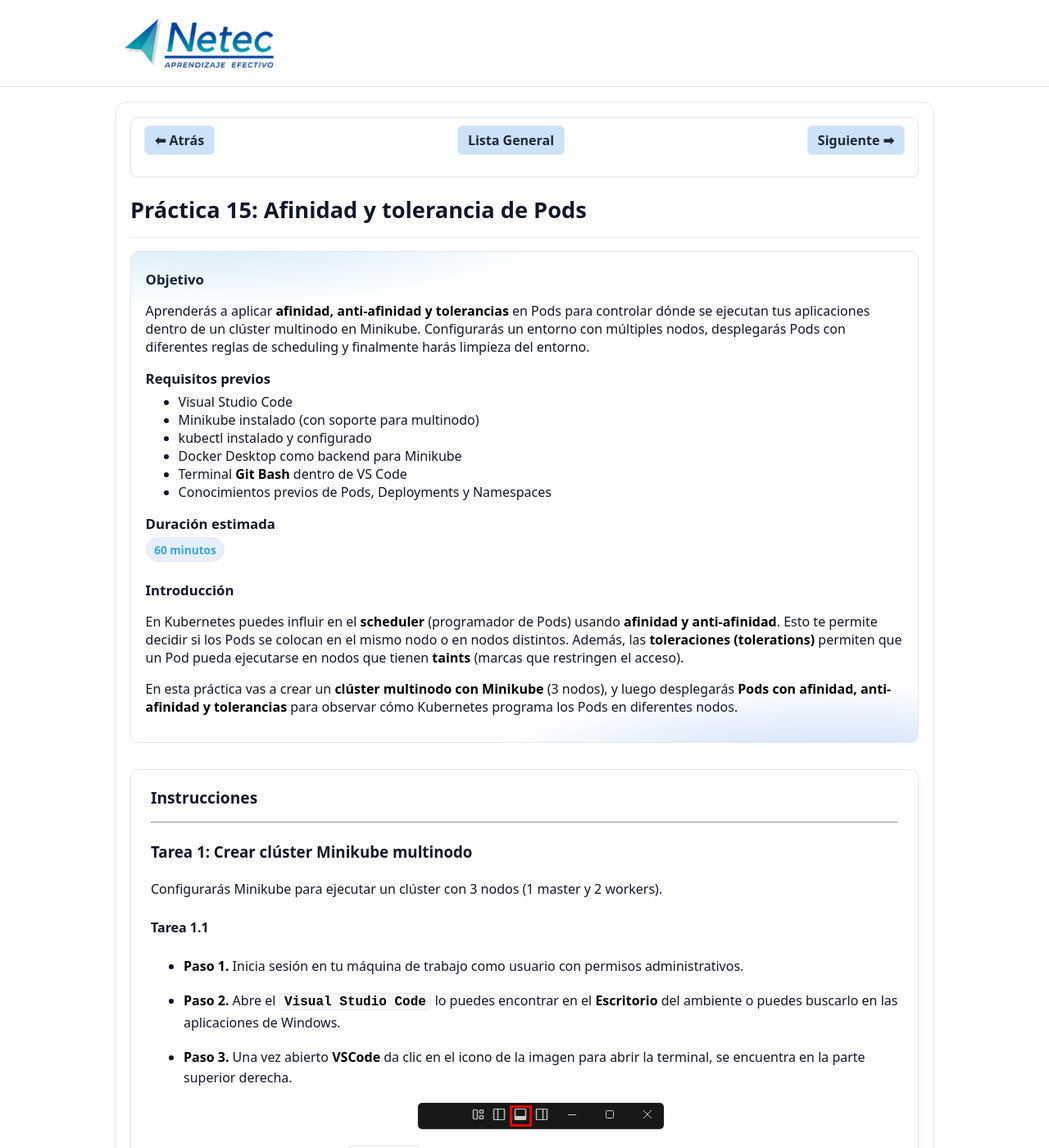
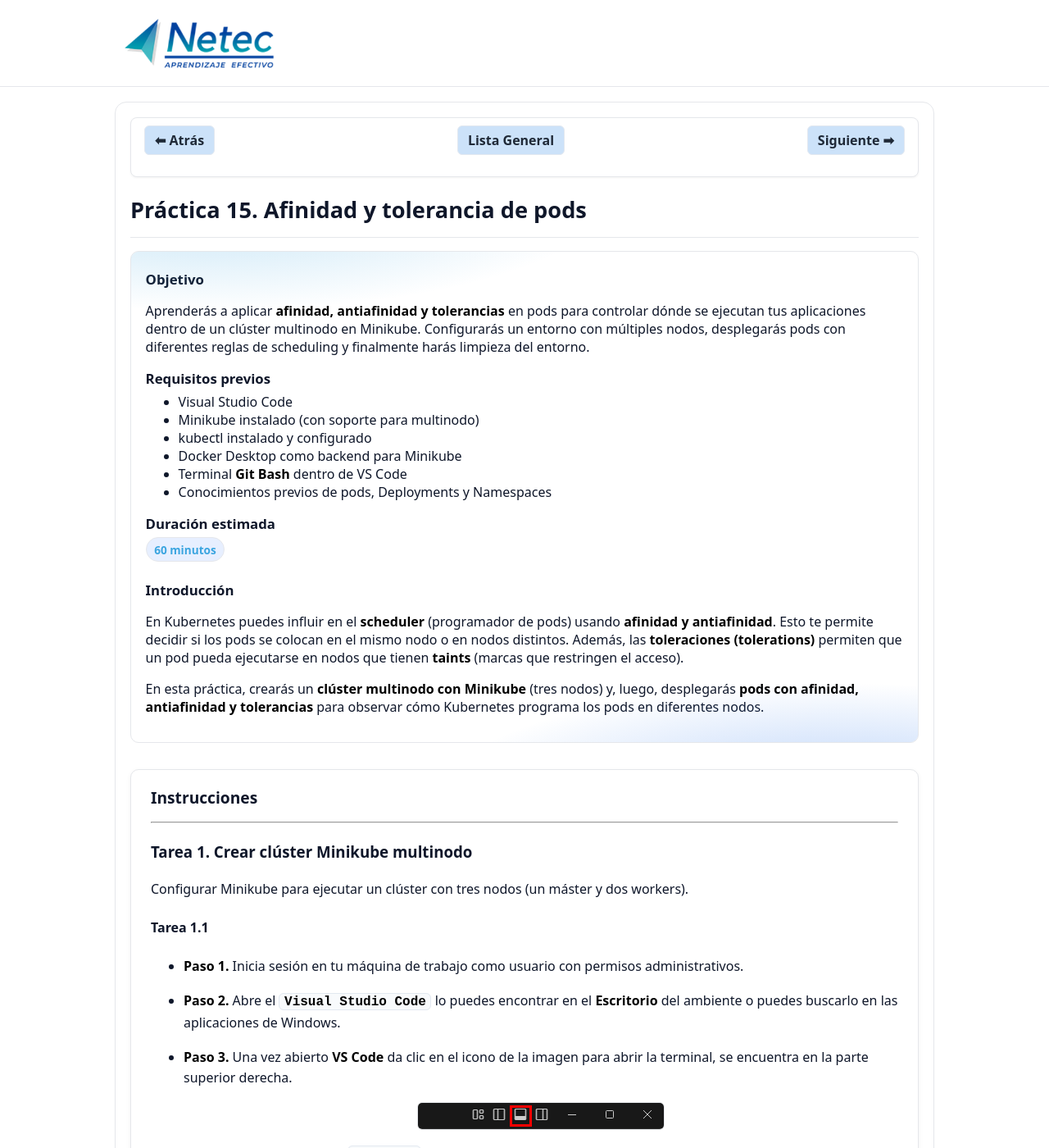
Before and after one commit to Netec-Mx/Custom_NETEC_DOCK_KUB_ESP, a Jekyll site: the page built from labs/capitulo15/lab15.md, in a window 1280 px wide and 1400 px high. Shown: the whole window at 82% size. Built offline with Jekyll 4.4.1, drawn with Linux system fonts in a browser that asks for light colours; some of the changed text lies outside the part shown.

Commit message:
Update lab15.md

````diff
--- a/labs/capitulo15/lab15.md
+++ b/labs/capitulo15/lab15.md
@@ -1,32 +1,32 @@
 ---
 layout: lab
-title: "Práctica 15: Afinidad y tolerancia de Pods"
+title: "Práctica 15. Afinidad y tolerancia de pods"
 permalink: /capitulo15/lab15/
 images_base: /labs/capitulo15/img
 duration: "60 minutos"
 objective:
-  - Aprenderás a aplicar **afinidad, anti-afinidad y tolerancias** en Pods para controlar dónde se ejecutan tus aplicaciones dentro de un clúster multinodo en Minikube. Configurarás un entorno con múltiples nodos, desplegarás Pods con diferentes reglas de scheduling y finalmente harás limpieza del entorno.
+  - Aprenderás a aplicar **afinidad, antiafinidad y tolerancias** en pods para controlar dónde se ejecutan tus aplicaciones dentro de un clúster multinodo en Minikube. Configurarás un entorno con múltiples nodos, desplegarás pods con diferentes reglas de scheduling y finalmente harás limpieza del entorno.
 prerequisites:
   - Visual Studio Code
   - Minikube instalado (con soporte para multinodo)
   - kubectl instalado y configurado
   - Docker Desktop como backend para Minikube
   - Terminal **Git Bash** dentro de VS Code
-  - Conocimientos previos de Pods, Deployments y Namespaces
+  - Conocimientos previos de pods, Deployments y Namespaces
 introduction: |
-  En Kubernetes puedes influir en el **scheduler** (programador de Pods) usando **afinidad y anti-afinidad**. Esto te permite decidir si los Pods se colocan en el mismo nodo o en nodos distintos. Además, las **toleraciones (tolerations)** permiten que un Pod pueda ejecutarse en nodos que tienen **taints** (marcas que restringen el acceso).
+  En Kubernetes puedes influir en el **scheduler** (programador de pods) usando **afinidad y antiafinidad**. Esto te permite decidir si los pods se colocan en el mismo nodo o en nodos distintos. Además, las **toleraciones (tolerations)** permiten que un pod pueda ejecutarse en nodos que tienen **taints** (marcas que restringen el acceso).
 
-  En esta práctica vas a crear un **clúster multinodo con Minikube** (3 nodos), y luego desplegarás **Pods con afinidad, anti-afinidad y tolerancias** para observar cómo Kubernetes programa los Pods en diferentes nodos.
+  En esta práctica, crearás un **clúster multinodo con Minikube** (tres nodos) y, luego, desplegarás **pods con afinidad, antiafinidad y tolerancias** para observar cómo Kubernetes programa los pods en diferentes nodos.
 slug: lab15
 lab_number: 15
 final_result: >
-  Has aprendido a crear un clúster multinodo con Minikube y aplicar **afinidad, anti-afinidad y toleraciones** en Pods y Deployments. Además, validaste cómo afectan al scheduling y realizaste una limpieza completa del entorno.
+  Has aprendido a crear un clúster multinodo con Minikube y aplicar **afinidad, antiafinidad y toleraciones** en pods y Deployments. Además, validaste cómo afectan al scheduling y realizaste una limpieza completa del entorno.
 notes:
-  - Siempre valida etiquetas y taints antes de aplicar Pods.
-  - Usa `kubectl describe pod` y `kubectl describe node` para analizar por qué un Pod se programa en cierto nodo.
+  - Siempre valida etiquetas y taints antes de aplicar pods.
+  - Usa `kubectl describe pod` y `kubectl describe node` para analizar por qué un pod se programa en cierto nodo.
   - En entornos productivos se recomienda combinar afinidad/tolerancia con **zonas y regiones** para alta disponibilidad.
 references:
-  - text: Afinidad y anti-afinidad
+  - text: Afinidad y antiafinidad
     url: https://kubernetes.io/docs/concepts/scheduling-eviction/assign-pod-node/#affinity-and-anti-affinity
   - text: Taints y tolerations
     url: https://kubernetes.io/docs/concepts/scheduling-eviction/taint-and-toleration/
@@ -41,9 +41,9 @@ next: /capitulo16/lab16/
 
 ---
 
-### Tarea 1: Crear clúster Minikube multinodo
+### Tarea 1. Crear clúster Minikube multinodo
 
-Configurarás Minikube para ejecutar un clúster con 3 nodos (1 master y 2 workers).
+Configurar Minikube para ejecutar un clúster con tres nodos (un máster y dos workers).
 
 #### Tarea 1.1
 
@@ -51,7 +51,7 @@ Configurarás Minikube para ejecutar un clúster con 3 nodos (1 master y 2 worke
 
 - **Paso 2.** Abre el **`Visual Studio Code`** lo puedes encontrar en el **Escritorio** del ambiente o puedes buscarlo en las aplicaciones de Windows.
 
-- **Paso 3.** Una vez abierto **VSCode** da clic en el icono de la imagen para abrir la terminal, se encuentra en la parte superior derecha.
+- **Paso 3.** Una vez abierto **VS Code** da clic en el icono de la imagen para abrir la terminal, se encuentra en la parte superior derecha.
 
   ![micint]({{ page.images_base | relative_url }}/1.png)
 
@@ -59,19 +59,19 @@ Configurarás Minikube para ejecutar un clúster con 3 nodos (1 master y 2 worke
 
   ![micint]({{ page.images_base | relative_url }}/2.png)
 
-- **Paso 5.** Asegurate de estar dentro de la carpeta del curso llamada **dockerlabs** en la terminal de **VSCode**:
+- **Paso 5.** Asegúrate de estar dentro de la carpeta del curso llamada **dockerlabs** en la terminal de **VS Code**.
 
-  > **NOTA:** Si te quedaste en el directorio de una práctica, usa **`cd ..`** para volver a la raíz de laboratorios.
+  > **Nota.** Si te quedaste en el directorio de una práctica, usa **`cd ..`** para volver a la raíz de laboratorios.
   {: .lab-note .info .compact}
 
   ![micint]({{ page.images_base | relative_url }}/3.png)
 
-- **Paso 6.** Primero ejecuta el siguiente comando para iniciar un clúster multinodo de Minikube:
+- **Paso 6.** Primero, ejecuta el siguiente comando para iniciar un clúster multinodo de Minikube:
 
-  > **NOTA:** Tener **múltiples nodos** te permitirá comprobar cómo funcionan afinidad y anti-afinidad en un escenario más realista.
+  > **Nota.** Tener **múltiples nodos** te permitirá comprobar cómo funcionan la afinidad y la antiafinidad en un escenario más realista.
   {: .lab-note .info .compact}
 
-  > **IMPORTANTE:** Puede Tardar alrededor de **5 minutos** espera la creación antes de continuar.
+  > **Importante.** Puede tardar alrededor de **cinco minutos**. Espera la creación antes de continuar.
   {: .lab-note .important .compact}
 
   ```bash
@@ -82,7 +82,7 @@ Configurarás Minikube para ejecutar un clúster con 3 nodos (1 master y 2 worke
 
 - **Paso 7.** Ya creado el cluster multinodo puedes verificar los nodos creados con el siguiente comando.:
 
-  > **NOTA:** Debes ver al menos 3 nodos: `multinodo`, `multinodo-m02`, `multinodo-m03`.
+  > **Nota.** Debes ver al menos 3 nodos: `multinodo`, `multinodo-m02`, `multinodo-m03`.
   {: .lab-note .info .compact}
 
   ```bash
@@ -97,31 +97,31 @@ Configurarás Minikube para ejecutar un clúster con 3 nodos (1 master y 2 worke
 
 ---
 
-### Tarea 2: Crear la estructura del proyecto
+### Tarea 2. Crear la estructura del proyecto
 
-Organizarás todos los manifiestos de esta práctica en una carpeta propia.
+Organizar todos los manifiestos de esta práctica en una carpeta propia.
 
 #### Tarea 2.1
 
 - **Paso 8.** Crea el directorio para trabajar en la **práctica**:
 
-  > **NOTA:** Aislar cada práctica evita colisiones de archivos y facilita montar rutas con precisión.
+  > **Nota.** Aislar cada práctica evita colisiones de archivos y facilita montar rutas con precisión.
   {: .lab-note .info .compact}
 
   ```bash
   mkdir lab15-k8safitol && cd lab15-k8safitol
   ```
 
-- **Paso 9.** Valida en el **Explorador** de archivos dentro de VSCode que se haya creado el directorio:
+- **Paso 9.** Valida en el **Explorador** de archivos, dentro de VS Code, que se haya creado el directorio.
 
-  > **NOTA:** Mantener cada práctica en su carpeta evita confusiones y facilita limpieza/versionado.
+  > **Nota.** Mantener cada práctica en su carpeta evita confusiones y facilita la limpieza o el versionado.
   {: .lab-note .info .compact}
 
   ![micint]({{ page.images_base | relative_url }}/6.png)
 
 - **Paso 10.** Crea la estructura base de directorios y archivos vacíos.
 
-  > **NOTA:** Separar manifiestos hace que sea más fácil probar y entender cada caso por separado.
+  > **Nota.** Separar manifiestos hace que sea más fácil probar y entender cada caso por separado.
   {: .lab-note .info .compact}
 
   ```text
@@ -205,7 +205,7 @@ Crearás un Pod que **solo se ejecute en nodos etiquetados**.
       image: nginx:1.25
   ```
 
-- **Paso 16.** Aplica el manifiesto del pod, escribe el siguiente comando.
+- **Paso 16.** Aplica el manifiesto del pod. Escribe el siguiente comando.
 
   ```bash
   kubectl apply -f k8s/pod-afinidad.yaml
@@ -213,7 +213,7 @@ Crearás un Pod que **solo se ejecute en nodos etiquetados**.
 
 - **Paso 17.** Verifica que en efecto el pod se haya creado en ese nodo gracias a la afinidad configurada.
 
-  > **NOTA:** Si verificaste muy rapido espera unos segundos y vuelve a ejecutar el comando.
+  > **Nota.** Si verificaste muy rapido espera unos segundos y vuelve a ejecutar el comando.
   {: .lab-note .info .compact}
 
   ```bash
@@ -228,15 +228,15 @@ Crearás un Pod que **solo se ejecute en nodos etiquetados**.
 
 ---
 
-### Tarea 4: Aplicar anti-afinidad de Pods
+### Tarea 4. Aplicar antiafinidad de pods
 
-Crearás Pods que **eviten ejecutarse en el mismo nodo**.
+Crear pods que **eviten ejecutarse en el mismo nodo**.
 
 #### Tarea 4.1
 
-- **Paso 18.** dentro del archivo `k8s/pod-antiafinidad.yaml` guarda la siguiente configuracipón:
+- **Paso 18.** Dentro del archivo `k8s/pod-antiafinidad.yaml`, guarda la siguiente configuración.
 
-  > **NOTA:** Si despliegas múltiples Pods con `app=demo`, se distribuirán en nodos distintos gracias al `topologyKey` (linea 17).
+  > **Nota.** Si despliegas múltiples pods con `app=demo`, se distribuirán en nodos distintos gracias al `topologyKey` (línea 17).
   {: .lab-note .info .compact}
 
   ```yaml
@@ -262,15 +262,15 @@ Crearás Pods que **eviten ejecutarse en el mismo nodo**.
       image: nginx:1.25
   ```
 
-- **Paso 19.** Aplica el manifiesto del pod, escribe el siguiente comando.
+- **Paso 19.** Aplica el manifiesto del pod. Escribe el siguiente comando.
 
   ```bash
   kubectl apply -f k8s/pod-antiafinidad.yaml
   ```
 
-- **Paso 20.** Ahora observa en que nodo aterrizo el pod.
+- **Paso 20.** Ahora, observa en que nodo aterrizo el pod.
 
-  > **NOTA:** Si verificaste muy rapido espera unos segundos y vuelve a ejecutar el comando.
+  > **Nota.** Si verificaste muy rapido espera unos segundos y vuelve a ejecutar el comando.
   {: .lab-note .info .compact}
 
   ```bash
@@ -279,9 +279,9 @@ Crearás Pods que **eviten ejecutarse en el mismo nodo**.
 
   ![micint]({{ page.images_base | relative_url }}/11.png)
 
-- **Paso 21.** Crea un segundo Pod con la misma etiqueta `(app=demo)`.
+- **Paso 21.** Crea un segundo pod con la misma etiqueta `(app=demo)`.
 
-  > **NOTA:** En caso de que solo se tenga 1 nodo, el **segundo pod** quedará `Pending` porque no puede convivir con otro **app=demo** en el mismo hostname.
+  > **Nota.** En caso de que solo se tenga 1 nodo, el **segundo pod** quedará `Pending` porque no puede convivir con otro **app=demo** en el mismo hostname.
   {: .lab-note .info .compact}
 
   ```bash
@@ -304,17 +304,17 @@ Crearás Pods que **eviten ejecutarse en el mismo nodo**.
 
 ---
 
-### Tarea 5: Usar toleraciones con taints
+### Tarea 5. Usar toleraciones con taints
 
-Vas a marcar (taint) un nodo para que no acepte Pods normales, y luego crearás un Pod con una tolerancia que le permita ejecutarse ahí. Esto asegura que solo workloads autorizados usen nodos dedicados.
+Marcar (taint) un nodo para que no acepte pods normales y, luego, crear un pod con una tolerancia que le permita ejecutarse ahí. Esto asegura que solo workloads autorizados usen nodos dedicados.
 
-#### Tarea 5.1 - Aplicar el taint
+#### Tarea 5.1. Aplicar el taint
 
 - **Paso 22.** Aplica un taint en el nodo `multinodo-m03`:
 
-  > **NOTA:**
+  > **Notas**
     - `uso=dedicado:` clave/valor de taint.
-    - `NoSchedule:` ningún Pod sin tolerancia podrá programarse en este nodo.
+    - `NoSchedule:` ningún pod sin tolerancia podrá programarse en este nodo.
   {: .lab-note .info .compact}
 
   ```bash
@@ -331,11 +331,11 @@ Vas a marcar (taint) un nodo para que no acepte Pods normales, y luego crearás
 
   ![micint]({{ page.images_base | relative_url }}/21.png)
 
-#### Tarea 5.2 - Crear Pod con tolerancia
+#### Tarea 5.2. Crear pod con tolerancia
 
-- **Paso 24.** Define la siguiente configuración en el archivo `k8s/pod-tolerancia.yaml`:
+- **Paso 24.** Define la siguiente configuración en el archivo `k8s/pod-tolerancia.yaml`.
 
-  > **NOTA:** Sin la tolerancia, el Pod no podría ejecutarse en `multinodo-m03`. Con ella, se programa correctamente en ese nodo.
+  > **Nota.** Sin la tolerancia, el pod no podría ejecutarse en `multinodo-m03`. Con ella, se programa correctamente en ese nodo.
   {: .lab-note .info .compact}
 
   ```yaml
@@ -360,9 +360,9 @@ Vas a marcar (taint) un nodo para que no acepte Pods normales, y luego crearás
   kubectl apply -f k8s/pod-tolerancia.yaml
   ```
 
-- **Paso 26.** Verifica que el Pod corra en el nodo taintado
+- **Paso 26.** Verifica que el pod corra en el nodo taintado
 
-  > **NOTA:** La columna `NODE` debe mostrar `multinodo-m03`.
+  > **Nota.** La columna `NODE` debe mostrar `multinodo-m03`.
   {: .lab-note .info .compact}
 
   ```bash
@@ -371,9 +371,9 @@ Vas a marcar (taint) un nodo para que no acepte Pods normales, y luego crearás
 
   ![micint]({{ page.images_base | relative_url }}/15.png)
 
-- **Paso 27.** Verifica que otro **Pod** sin tolerancia se queda en **Pending**
+- **Paso 27.** Verifica que otro **pod** sin tolerancia se queda en **Pending**
 
-  > **NOTA:** En este caso el pod sin toleración fue asignado a `multinodo-02`. Pero dependiendo de la configuración verás un evento tipo **failedScheduling** con mensaje indicando que el nodo tiene taints no tolerados.
+  > **Nota.** En este caso, el pod sin toleración fue asignado a `multinodo-02`. Pero dependiendo de la configuración verás un evento tipo **failedScheduling** con mensaje indicando que el nodo tiene taints no tolerados.
   {: .lab-note .info .compact}
 
   ```bash
@@ -456,7 +456,7 @@ Harás un Deployment con réplicas que usen reglas de afinidad y tolerancia al m
           value: "dedicado"
           effect: "NoSchedule"
 
-        # 2) Afinidad a nivel de nodo (preferida) para "atraer" pods al nodo etiquetado
+        # 2) Afinidad a nivel de nodo (preferida) para "atraer" pods al nodo etiquetado.
         affinity:
           nodeAffinity:
             preferredDuringSchedulingIgnoredDuringExecution:
@@ -467,7 +467,7 @@ Harás un Deployment con réplicas que usen reglas de afinidad y tolerancia al m
                   operator: In
                   values: ["dedicado"]
 
-          # 3) Anti-afinidad entre pods (preferida) para no amontonarse en el mismo nodo
+          # 3) Antiafinidad entre pods (preferida) para no amontonarse en el mismo nodo.
           podAntiAffinity:
             preferredDuringSchedulingIgnoredDuringExecution:
             - weight: 100
@@ -495,10 +495,10 @@ Harás un Deployment con réplicas que usen reglas de afinidad y tolerancia al m
 
   ![micint]({{ page.images_base | relative_url }}/19.png)
 
-- **Paso 32.** Ahora observa la distribución por nodo.
+- **Paso 32.** Ahora, observa la distribución por nodo.
 
-  > **NOTA:**
-    - Verás **3 Pods** distribuidos (idealmente no todos en el mismo hostname gracias a **podAntiAffinity**).
+  > **Notas**
+    - Verás **tres pods** distribuidos (idealmente no todos en el mismo hostname gracias a **podAntiAffinity**).
     - Es probable que **al menos 1** caiga en `multinodo-m03` por la combinación de **toleration + nodeAffinity**.
   {: .lab-note .info .compact}
 
@@ -529,14 +529,14 @@ Eliminarás todos los Pods, Deployments y taints creados para dejar el entorno l
   kubectl delete -f k8s/deployment-mix.yaml
   ```
 
-- **Paso 34.** Elimina taints y etiquetas en nodos:
+- **Paso 34.** Elimina taints y etiquetas en nodos.
 
   ```bash
   kubectl taint nodes multinodo-m03 uso:NoSchedule-
   kubectl label node multinodo-m02 zona-
   ```
 
-- **Paso 35.** (Opcional) Borra todo el clúster:
+- **Paso 35.** (Opcional). Borra todo el clúster.
 
   ```bash
   minikube delete -p multinodo
````
Also changed, not shown: other parts of labs/capitulo15/lab15.md (+16 -16 lines).
